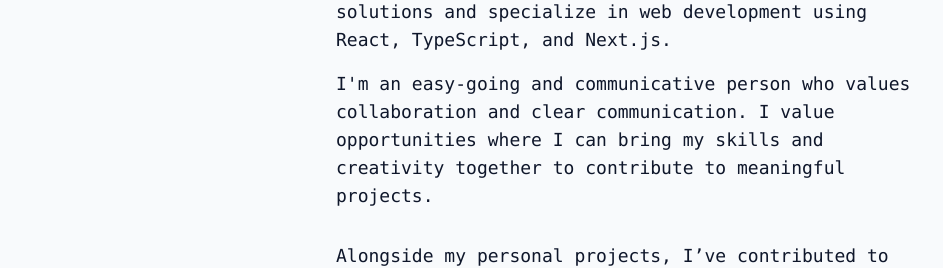
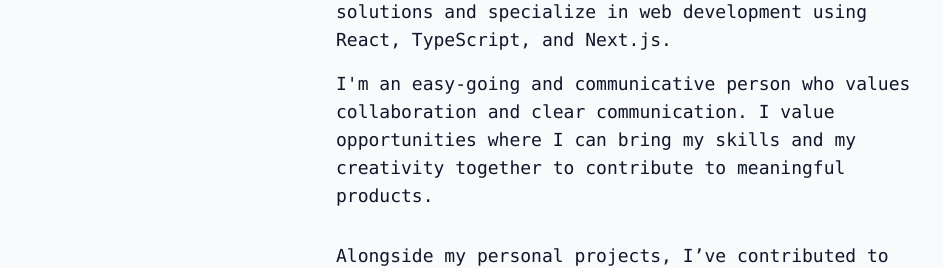
Before and after one commit to Mitch-creates/mitch-portfolio, a React (Vite) app: page /about in a window 1280 px wide. Shown: the part 311-579 px from the top of the page, without its empty margins (16-959 px from the left). Built offline with nearby package versions, Linux system fonts and the light colour scheme.

Commit message:
Update about text

```diff
--- a/src/pages/About.tsx
+++ b/src/pages/About.tsx
@@ -14,7 +14,7 @@ function About() {
       <p className="text-lg text-slate-900 mb-8">
         I'm an easy-going and communicative person who values collaboration and
         clear communication. I value opportunities where I can bring my skills
-        and creativity together to contribute to meaningful projects.
+        and my creativity together to contribute to meaningful products.
       </p>
       <p className="text-lg text-slate-900 mb-8">
         Alongside my personal projects, I’ve contributed to professional
```
